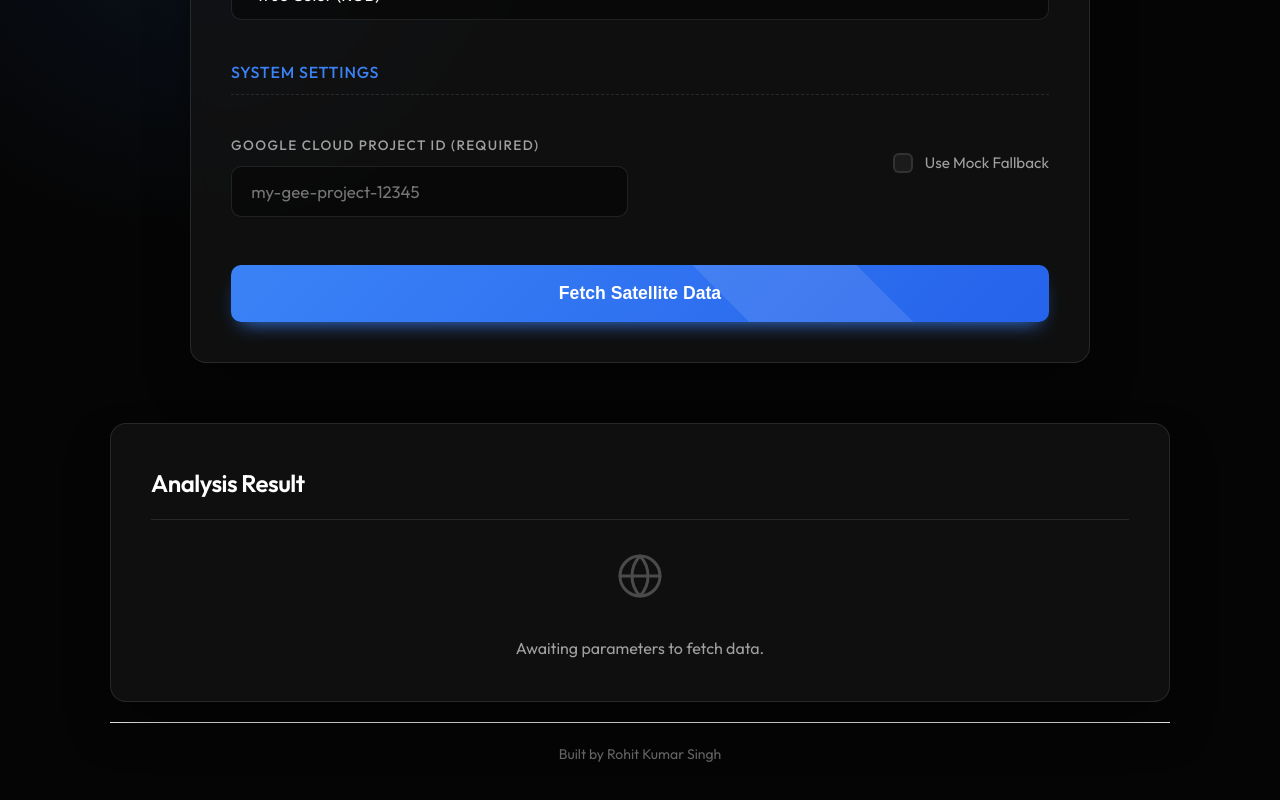
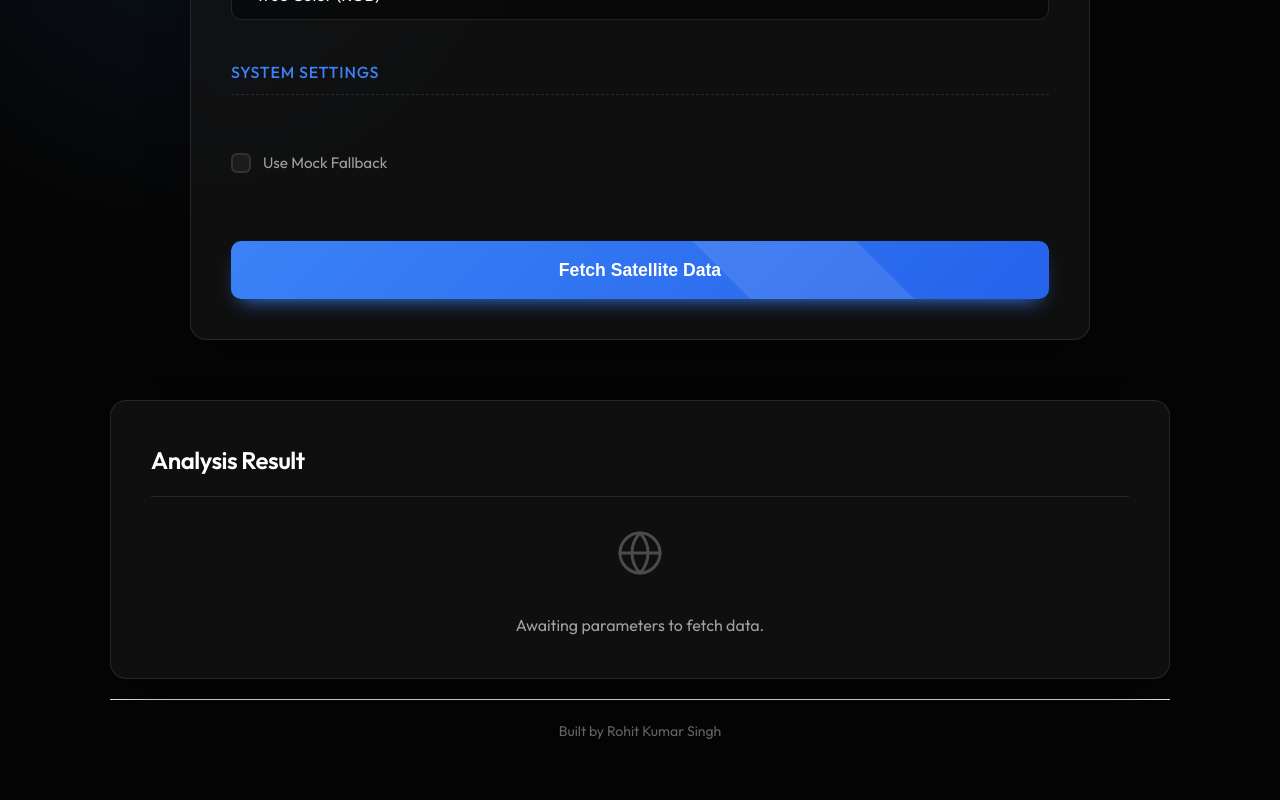
Before and after one commit to rohittheprofessor/GIS, a React app in the folder frontend/: page / in a window 1280 px wide. Shown: the part 1040-1840 px from the top of the page. Built offline with nearby package versions, Linux system fonts and the light colour scheme; the HTML template or start-up script is replaced by a standard one.

Commit message:
Remove required Project ID input to hide it from public UX

```diff
--- a/frontend/src/components/EarthEngineForm.jsx
+++ b/frontend/src/components/EarthEngineForm.jsx
@@ -175,11 +175,7 @@ const EarthEngineForm = ({ onSubmit, isLoading }) => {
 
         <div className="form-section-header">System Settings</div>
         <div className="input-row">
-          <div className="input-group">
-            <label>Google Cloud Project ID (Required)</label>
-            <input type="text" name="projectId" placeholder="my-gee-project-12345" value={formData.projectId} onChange={handleChange} required />
-          </div>
-          <div className="input-group" style={{ display: 'flex', alignItems: 'flex-end', paddingBottom: '10px' }}>
+          <div className="input-group" style={{ display: 'flex', alignItems: 'flex-start', paddingBottom: '10px' }}>
             <div className="input-checkbox">
               <input type="checkbox" id="useMock" name="useMock" checked={formData.useMock} onChange={handleChange} />
               <label htmlFor="useMock">Use Mock Fallback</label>
```
